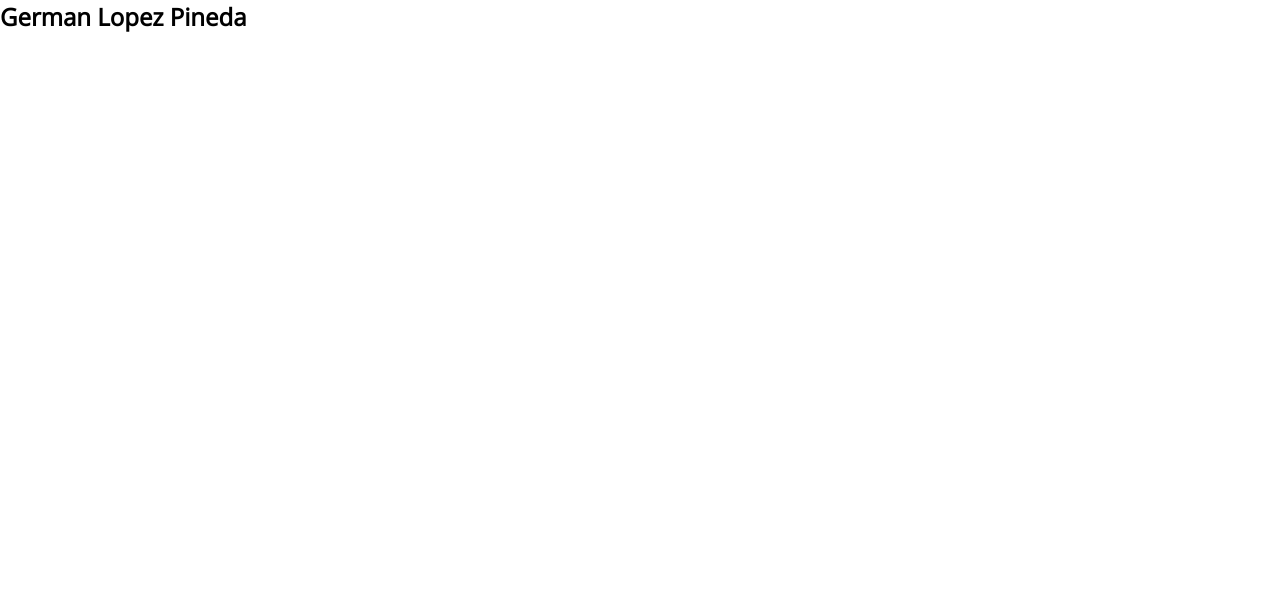
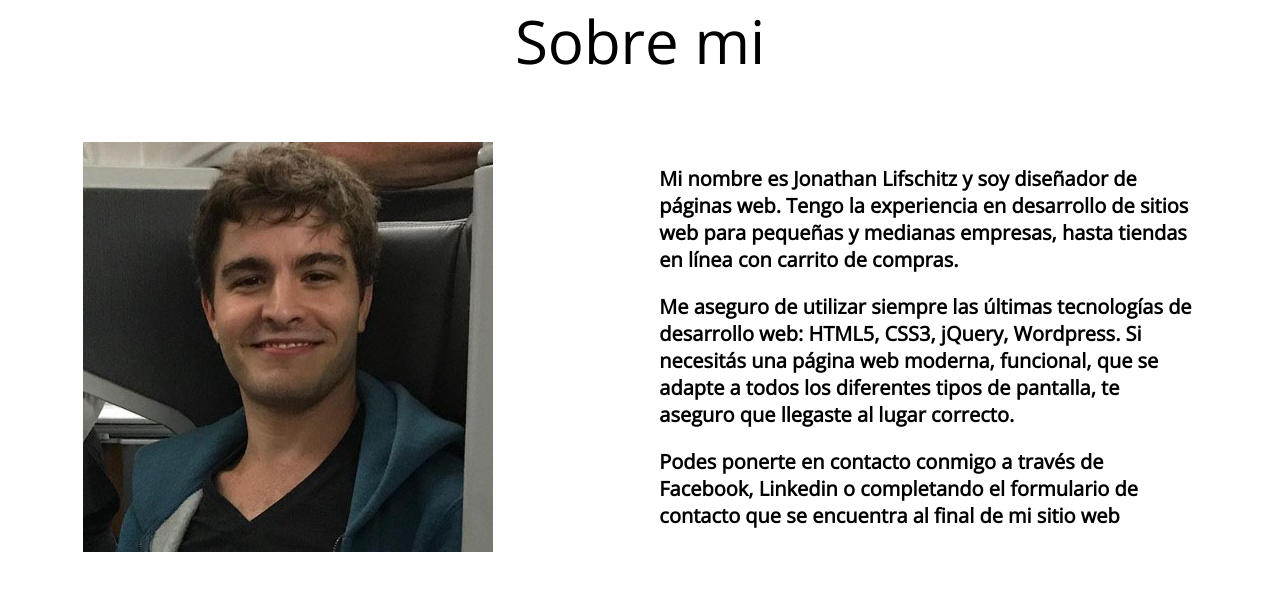
Before and after one commit to me1lopig/web_2, a plain HTML site: page sobreMi.html in a window 1280 px wide. Drawn offline with nearby package versions, Linux system fonts and the light colour scheme.

Commit message:
segmentacion

```diff
--- a/sobreMi.html
+++ b/sobreMi.html
@@ -13,13 +13,40 @@
 
 
 <body>
-    <section class="encabezado">
-        <h1>
-            <!-- encabezado principal -->
-            German Lopez Pineda
-        </h1>
 
-    </section>
+    <section>
+        <h3>
+          <a name="Sobre mi"></a>
+          Sobre mi
+
+        </h3>
+        <div class="contenedorSobremi">
+          <img class="imagen-sobremi" src="./images/yo.jpg" alt="Jonathan Lifschitz" title="Jonathan Lifschitz">
+            <div class="contenedorParrafoBoton">
+              <p>
+                  <p>
+                    Mi nombre es Jonathan Lifschitz y soy diseñador de páginas web. Tengo la experiencia
+                    en desarrollo de sitios web para pequeñas y medianas empresas,
+                    hasta tiendas en línea con carrito de compras.
+                  </p>
+
+                  <p>
+                    Me aseguro de utilizar siempre las últimas tecnologías de desarrollo web:
+                    HTML5, CSS3, jQuery, Wordpress. Si necesitás una página web moderna, funcional,
+                    que se adapte a todos los diferentes tipos de pantalla, te aseguro que llegaste al lugar correcto.
+                  </p>
+
+                    <p>
+                      Podes ponerte en contacto conmigo a través de Facebook, Linkedin o completando el formulario
+                      de contacto que se encuentra al final de mi sitio web
+                    </p>
+              </p>
+
+
+            </div> <!-- Cierre del subcontenedor de la imagen y del parrafo -->
+        </div> <!-- cierre del div contenedor-->
+
+      </section>
 
 
 </body>
```
